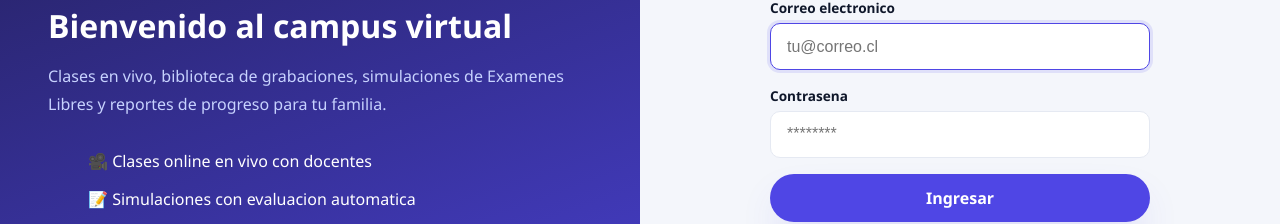
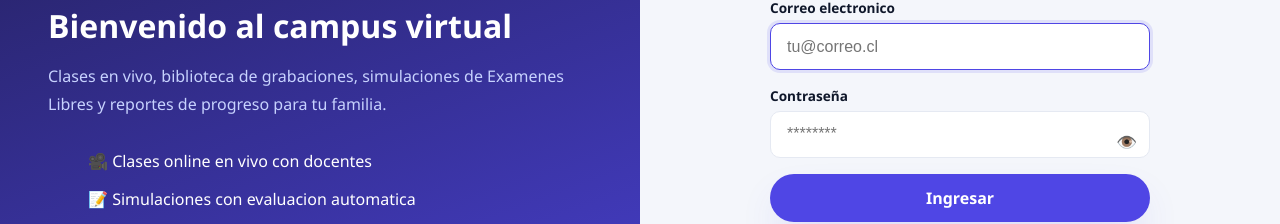
Before and after one commit to Arnaldo-hub/Aula-Siete, a React (Vite) app in the folder frontend/: page /login in a window 1280 px wide. Shown: the part 274-498 px from the top of the page. Built offline with nearby package versions, Linux system fonts and the light colour scheme; no server answers.

Commit message:
Ojito para ver contrasena en login y registro

```diff
--- a/frontend/src/pages/Login.jsx
+++ b/frontend/src/pages/Login.jsx
@@ -7,6 +7,7 @@ export default function Login() {
   const [email, setEmail] = useState('')
   const [password, setPassword] = useState('')
   const [error, setError] = useState('')
+  const [showPwd, setShowPwd] = useState(false)
   const nav = useNavigate()
 
   async function submit(e) {
@@ -39,9 +40,15 @@ export default function Login() {
           <label>Correo electronico</label>
           <input type="email" value={email} onChange={e => setEmail(e.target.value)}
                  placeholder="tu@correo.cl" required autoFocus />
-          <label>Contrasena</label>
-          <input type="password" value={password} onChange={e => setPassword(e.target.value)}
-                 placeholder="********" required />
+          <label>Contraseña</label>
+          <div className="pwd-field">
+            <input type={showPwd ? 'text' : 'password'} value={password} onChange={e => setPassword(e.target.value)}
+                   placeholder="********" required autoComplete="current-password" />
+            <button type="button" className="pwd-eye" onClick={() => setShowPwd(!showPwd)}
+                    title={showPwd ? 'Ocultar contraseña' : 'Ver contraseña'}>
+              {showPwd ? '🙈' : '👁️'}
+            </button>
+          </div>
           <button type="submit" className="btn btn-primary btn-block">Ingresar</button>
           <p className="auth-note">
             ¿No tienes cuenta? <Link to="/registro" style={{ color: 'var(--primary)' }}>Regístrate gratis</Link>
--- a/frontend/src/pages/Register.jsx
+++ b/frontend/src/pages/Register.jsx
@@ -6,6 +6,7 @@ import { BASE } from '../api'
 export default function Register() {
   const [f, setF] = useState({ full_name: '', email: '', password: '' })
   const [error, setError] = useState('')
+  const [showPwd, setShowPwd] = useState(false)
   const [ok, setOk] = useState(false)
   const nav = useNavigate()
 
@@ -53,8 +54,14 @@ export default function Register() {
           <input type="email" value={f.email} onChange={e => setF({ ...f, email: e.target.value })}
                  placeholder="tu@correo.cl" required />
           <label>Contraseña</label>
-          <input type="password" value={f.password} onChange={e => setF({ ...f, password: e.target.value })}
-                 placeholder="Mínimo 8 caracteres" minLength={8} required />
+          <div className="pwd-field">
+            <input type={showPwd ? 'text' : 'password'} value={f.password} onChange={e => setF({ ...f, password: e.target.value })}
+                   placeholder="Mínimo 8 caracteres" minLength={8} required autoComplete="new-password" />
+            <button type="button" className="pwd-eye" onClick={() => setShowPwd(!showPwd)}
+                    title={showPwd ? 'Ocultar contraseña' : 'Ver contraseña'}>
+              {showPwd ? '🙈' : '👁️'}
+            </button>
+          </div>
           <button type="submit" className="btn btn-primary btn-block">Crear mi cuenta gratis</button>
           <p className="auth-note">
             ¿Ya tienes cuenta? <Link to="/login" style={{ color: 'var(--primary)' }}>Inicia sesión aquí</Link>
--- a/frontend/src/styles.css
+++ b/frontend/src/styles.css
@@ -159,3 +159,9 @@ video{width:100%;border-radius:10px;background:#000}
 .chat-input input:focus{outline:none;border-color:var(--primary)}
 .doubt{border:1px solid var(--border);border-radius:12px;padding:1rem 1.1rem;margin-bottom:.9rem}
 .answer-box{background:#f0fdf4;border:1px solid #bbf7d0;border-radius:10px;padding:.7rem .9rem;font-size:.9rem}
+
+/* Campo contrasena con ojito */
+.pwd-field{position:relative}
+.pwd-field input{padding-right:2.8rem !important}
+.pwd-eye{position:absolute;right:.6rem;top:50%;transform:translateY(-50%);background:none;border:none;cursor:pointer;font-size:1.05rem;line-height:1;padding:.2rem;color:#94a3b8}
+.pwd-eye:hover{color:var(--primary)}
```
